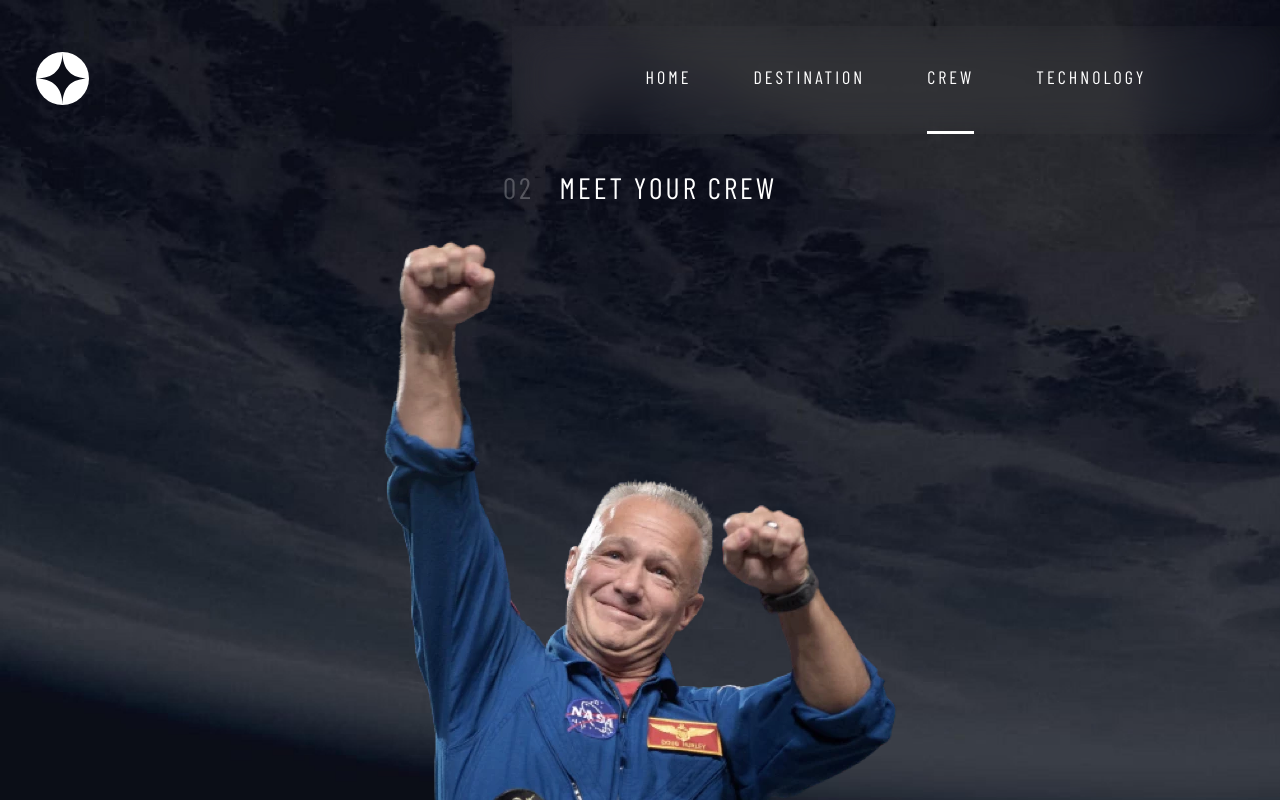
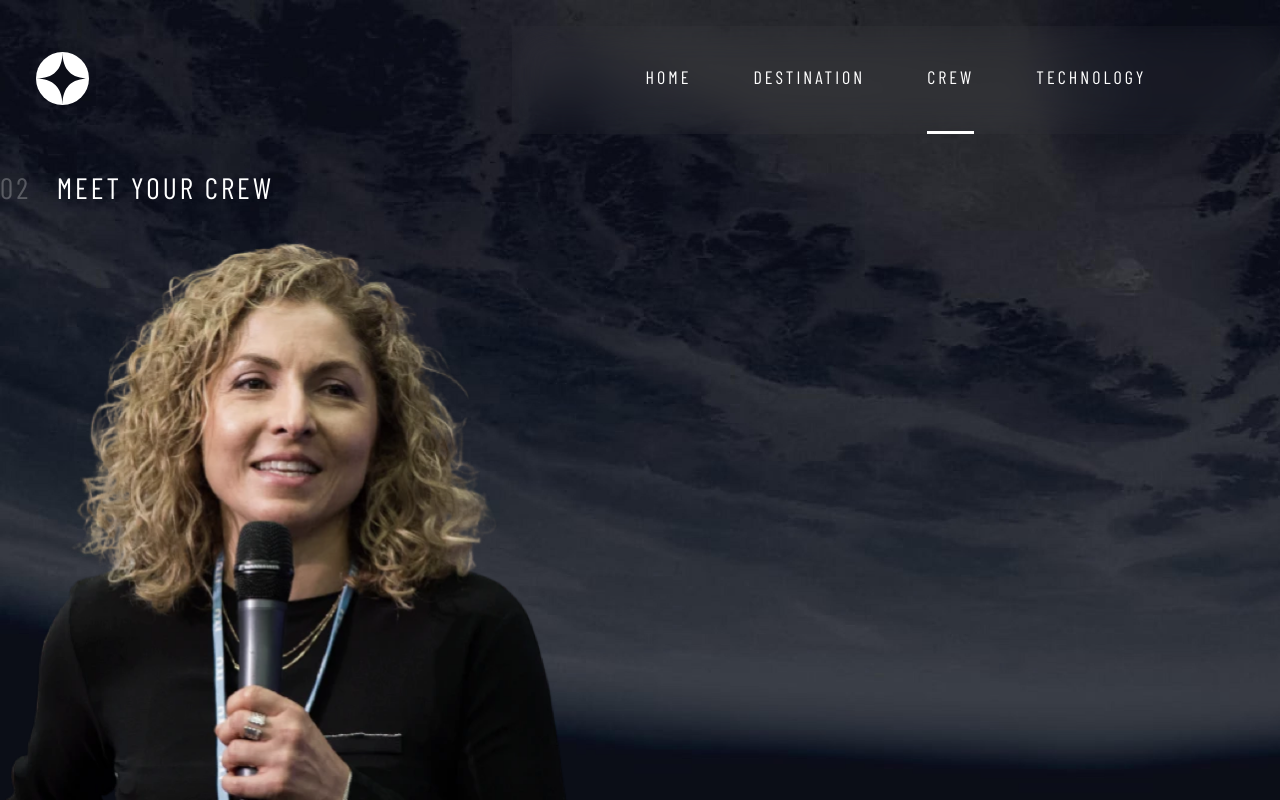
Before and after one commit to jeklnd/space-tourism, a React (Create React App) app: page /crew/ansari in a window 1280 px wide. Built offline with nearby package versions, Linux system fonts and the light colour scheme.

Commit message:
add routing

```diff
--- a/src/routes/Crew.jsx
+++ b/src/routes/Crew.jsx
@@ -2,29 +2,56 @@ import styles from "./Crew.module.css";
 import React from "react";
 import Nav from "components/Nav";
 import Slider from "components/Slider";
-import img from "assets/images/crew/image-douglas-hurley.webp";
+import { useLocation } from "react-router-dom";
+import { hurley, shuttleworth, glover, ansari } from "data.js";
+import hurley_img from "assets/images/crew/image-douglas-hurley.webp";
+import shuttleworth_img from "assets/images/crew/image-mark-shuttleworth.webp";
+import glover_img from "assets/images/crew/image-victor-glover.webp";
+import ansari_img from "assets/images/crew/image-anousheh-ansari.webp";
 
 export default function Crew() {
+  const location = useLocation();
+  // console.log(location);
+  let person;
+  let img;
+  if (location.pathname === "/crew/ansari") {
+    person = ansari;
+    img = ansari_img;
+  } else if (location.pathname === "/crew/shuttleworth") {
+    person = shuttleworth;
+    img = shuttleworth_img;
+  } else if (location.pathname === "/crew/glover") {
+    person = glover;
+    img = glover_img;
+  } else {
+    person = hurley;
+    img = hurley_img;
+  }
   return (
     <main id={styles.crew}>
       <Nav />
-      <article className={styles.flex}>
+      <div className={styles.center}>
+        <article className={styles.display}>
           <h2 className={styles.section_header}>
             <span>02</span>
             {"meet your crew".toUpperCase()}
           </h2>
-        <img src={img} className={`styles.img`}></img>
-        <Slider styleName={styles.slider}/>
+          <div className={styles.img_container}>
+            <img src={img} className={styles.img}></img>
+          </div>
+
+          <Slider />
           <div className={styles.content}>
-          <h1 className={styles.content_subheader}>{"Commander".toUpperCase()}</h1>
-          <h1 className={styles.content_header}>{"Douglas Hurley".toUpperCase()}</h1>
-          <p className={styles.content_body}>
-            Douglas Gerald Hurley is an American engineer, former Marine Corps
-            pilot and former NASA astronaut. He launched into space for the
-            third time as commander of Crew Dragon Demo-2.
-          </p>
+            <h1 className={styles.content_subheader}>
+              {person.role.toUpperCase()}
+            </h1>
+            <h1 className={styles.content_header}>
+              {`${person.first.toUpperCase()} ${person.last.toUpperCase()}`}
+            </h1>
+            <p className={styles.content_body}>{person.description}</p>
           </div>
         </article>
+      </div>
     </main>
   );
 }
```
Lines whose indentation alone changed are shown as unchanged.
